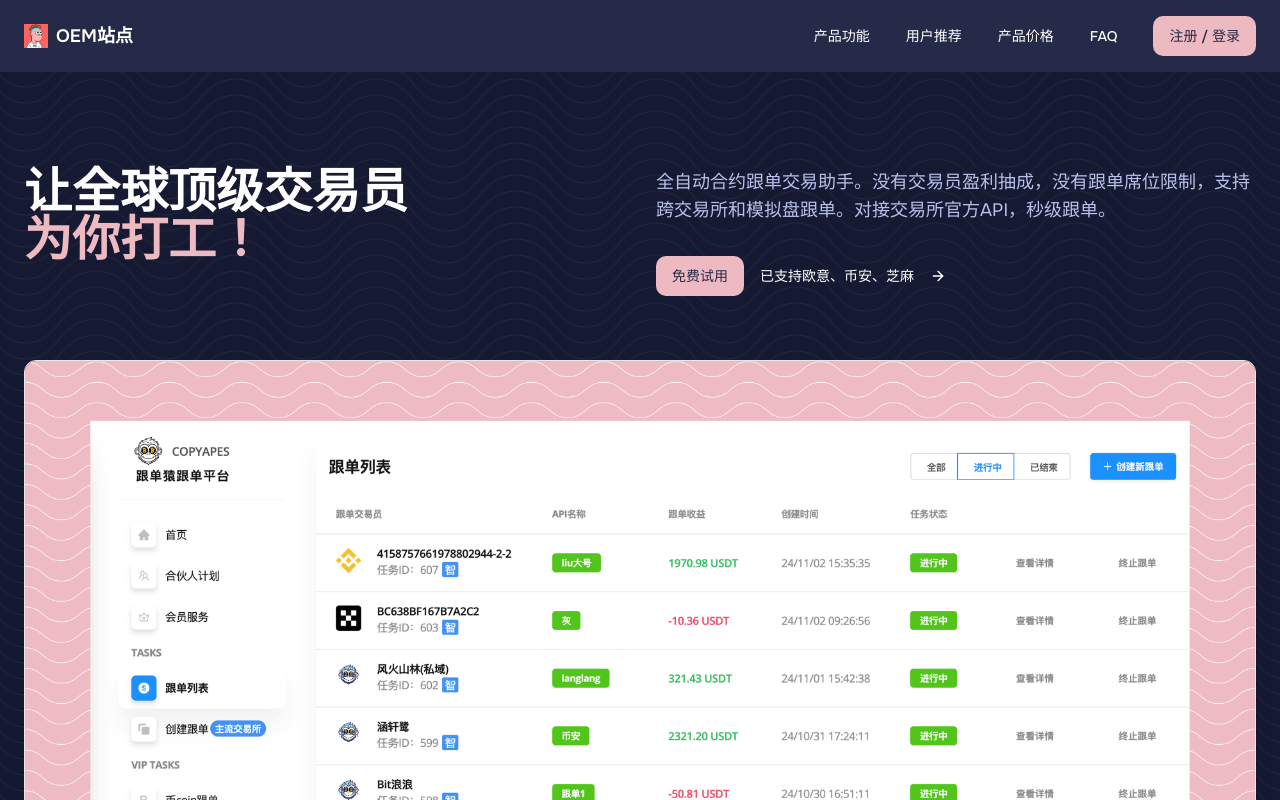
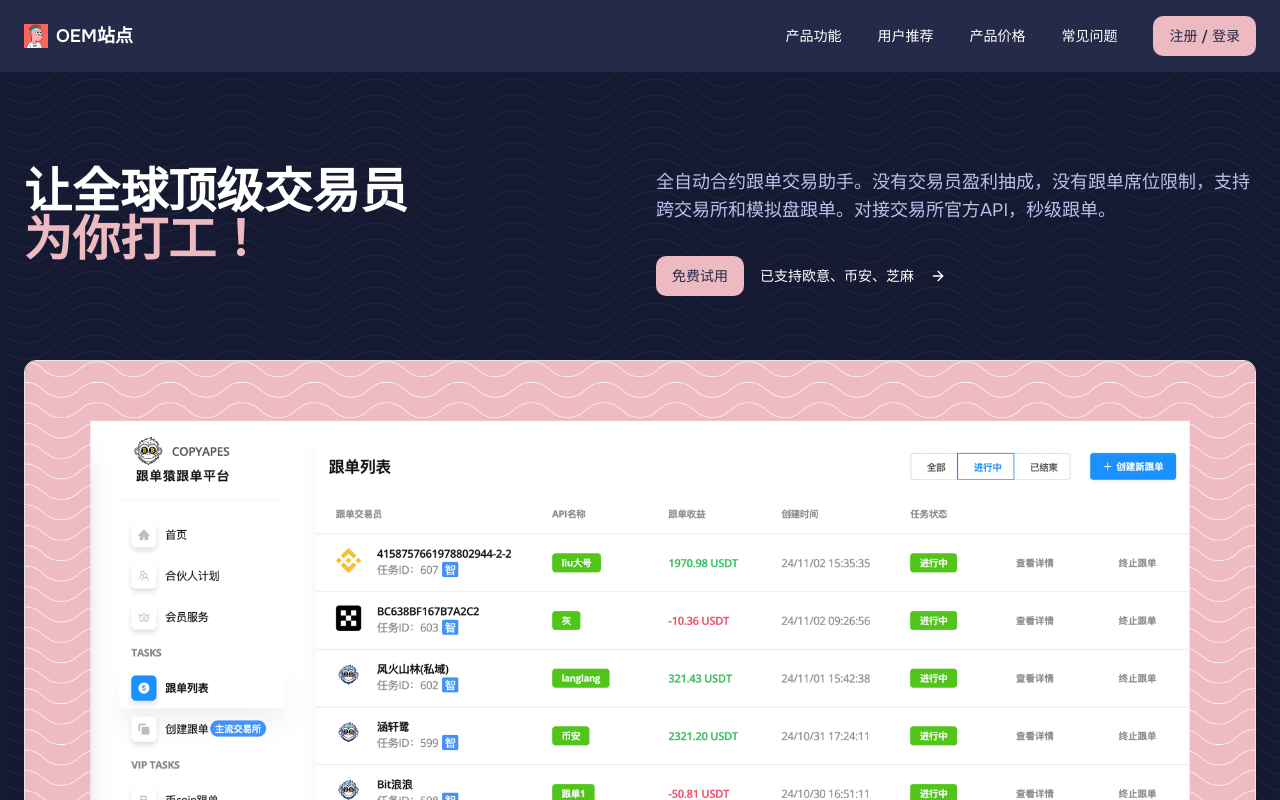
Before and after one commit to hiEndless/ca-demo, a Next.js app: page / in a window 1280 px wide. Shown: the top 800 px of the page. Built offline with nearby package versions, Linux system fonts and the light colour scheme.

Commit message:
网站信息

```diff
--- a/components/lp-navbar-1.tsx
+++ b/components/lp-navbar-1.tsx
@@ -10,7 +10,7 @@ const MENU_ITEMS = [
   { label: "产品功能", href: "#" },
   { label: "用户推荐", href: "#" },
   { label: "产品价格", href: "#" },
-  { label: "FAQ", href: "#" },
+  { label: "常见问题", href: "#" },
 ] as const
 
 interface NavMenuItemsProps {
```
